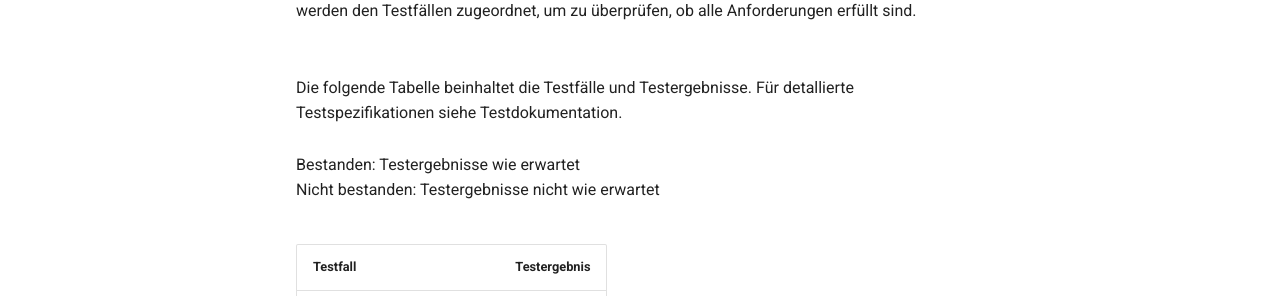
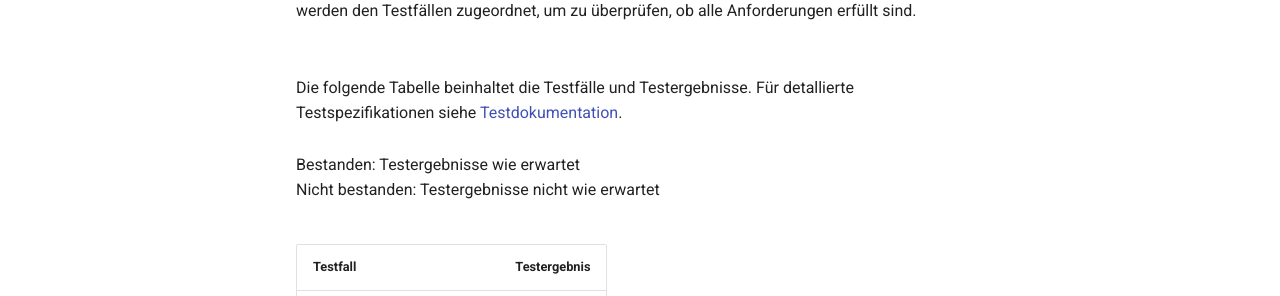
Before and after one commit to Halfpipe-SD/ATM, an MkDocs documentation site: the page built from docs/docs/acceptance-docs.md, in a window 1280 px wide and 900 px high. Shown: the part 335-631 px from the top of the window. Built offline with MkDocs 1.6.1 and Material for MkDocs 9.7.7, drawn with Linux system fonts in a browser that asks for light colours; part of the change alters nothing that is shown.

```diff
--- a/docs/docs/acceptance-docs.md
+++ b/docs/docs/acceptance-docs.md
@@ -10,7 +10,7 @@ Das System wird unter verschiedenen Szenarien getestet. Die Anforderungsspezifik
 </br>
 </br>
 </br>
-Die folgende Tabelle beinhaltet die Testfälle und Testergebnisse. Für detallierte Testspezifikationen siehe Testdokumentation.
+Die folgende Tabelle beinhaltet die Testfälle und Testergebnisse. Für detallierte Testspezifikationen siehe [Testdokumentation](test-docs.md).
 </br>
 </br>
 Bestanden: Testergebnisse wie erwartet
```
